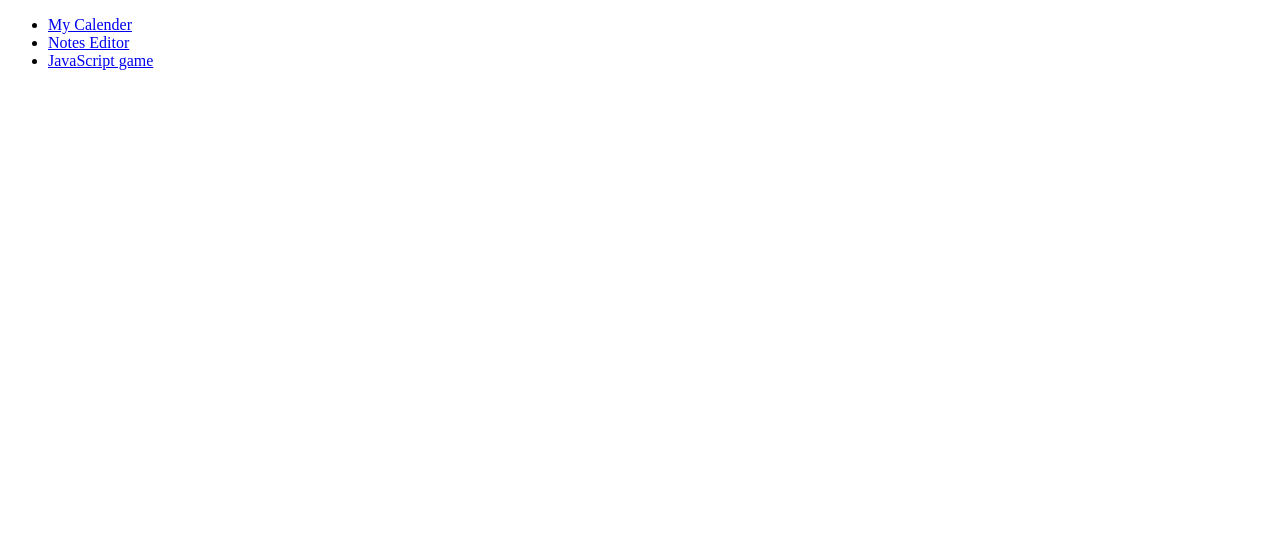
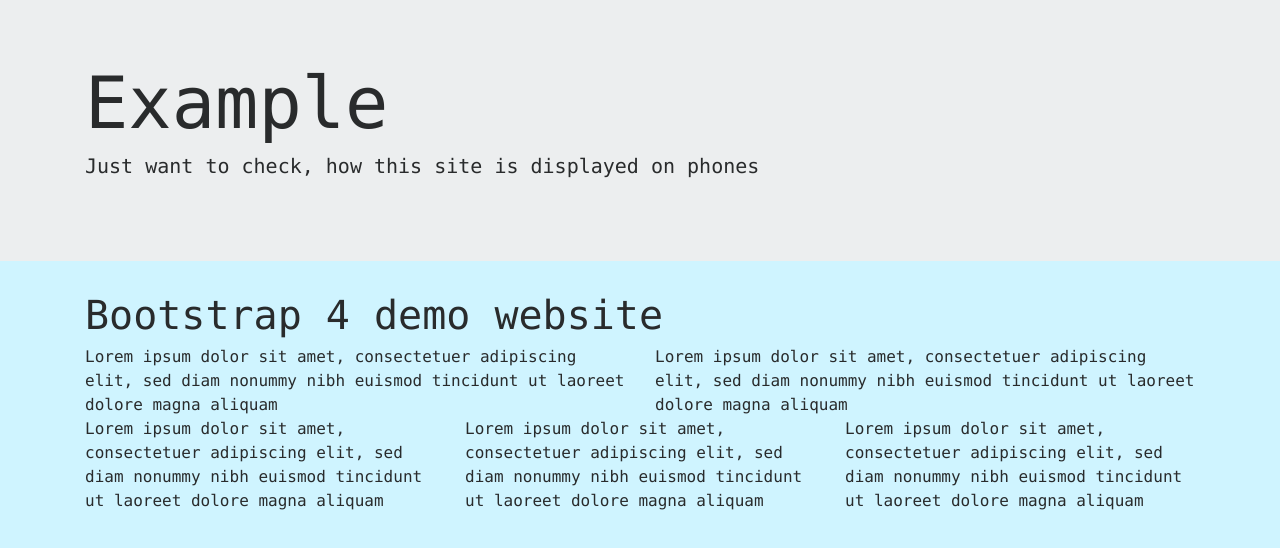
Before and after one commit to loony-wizard/loony-wizard.github.io, a plain HTML site: page index.html in a window 1280 px wide. Drawn offline with nearby package versions, Linux system fonts and the light colour scheme; files that its build step writes are made by us from their sources; a script that the page names is missing.

Commit message:
changes in bootstrap example

```diff
--- a/index.html
+++ b/index.html
@@ -1,14 +1,74 @@
 <!DOCTYPE html>
 <html lang="en">
-<head>
-	<meta charset="UTF-8">
-	<title>Vladimir Nikitin personal website</title>
-</head>
-<body>
-	<ul>
-		<li><a href="https://loonywizard.github.io/my_calender/" target="_blank">My Calender</a></li>
-		<li><a href="https://loonywizard.github.io/notes_editor/" target="_blank">Notes Editor</a></li>
-		<li><a href="https://loonywizard.github.io/game/" target="_blank">JavaScript game</a></li>
-	</ul>
-</body>
+  <head>
+    <!-- Required meta tags -->
+    <meta charset="utf-8">
+    <meta name="viewport" content="width=device-width, initial-scale=1, maximum-scale=1, user-scalable=no">
+
+    <!-- Bootstrap CSS -->
+    <link rel="stylesheet" href="https://maxcdn.bootstrapcdn.com/bootstrap/4.0.0-alpha.6/css/bootstrap.min.css" integrity="sha384-rwoIResjU2yc3z8GV/NPeZWAv56rSmLldC3R/AZzGRnGxQQKnKkoFVhFQhNUwEyJ" crossorigin="anonymous">
+
+    <link rel="stylesheet" href="css/main.css">
+  </head>
+  <body>
+    <div class="jumbotron jumbotron-fluid">
+      <div class="container">
+        <h1 class="display-3">Example</h1>
+        <p class="lead">Just want to check, how this site is displayed on phones</p>
+      </div>
+    </div>
+    <div class="container">
+      <h1>Bootstrap 4 demo website</h1>
+      <div class="row align-items-start">
+        <div class="col-sm"> Lorem ipsum dolor sit amet, consectetuer adipiscing elit, sed diam nonummy nibh euismod tincidunt ut laoreet dolore magna aliquam</div>
+        <div class="col-sm"> Lorem ipsum dolor sit amet, consectetuer adipiscing elit, sed diam nonummy nibh euismod tincidunt ut laoreet dolore magna aliquam</div>
+      </div>
+      <div class="row align-items-start">
+        <div class="col-md"> Lorem ipsum dolor sit amet, consectetuer adipiscing elit, sed diam nonummy nibh euismod tincidunt ut laoreet dolore magna aliquam</div>
+        <div class="col-md"> Lorem ipsum dolor sit amet, consectetuer adipiscing elit, sed diam nonummy nibh euismod tincidunt ut laoreet dolore magna aliquam</div>
+        <div class="col-md"> Lorem ipsum dolor sit amet, consectetuer adipiscing elit, sed diam nonummy nibh euismod tincidunt ut laoreet dolore magna aliquam</div>
+      </div>
+    </div>
+    <!-- <div class="jumbotron jumbotron-fluid">
+      <div class="container">
+        <h1 class="display-1">Fluid jumbotron</h1>
+        <p class="lead">This is a modified jumbotron that occupies the entire horizontal space of its parent.</p>
+      </div>
+    </div>
+    <h1 class="display-1">Display 1</h1>
+    <ul class="list-inline">
+      <li class="list-inline-item"><h2>Lorem ipsum</h2></li>
+      <li class="list-inline-item"><h2>Phasellus iaculis</h2></li>
+      <li class="list-inline-item"><h2>Nulla volutpat</h2></li>
+    </ul><ul class="nav flex-lg-column">
+      <li class="nav-item">
+        <a class="nav-link active" href="#">Active</a>
+      </li>
+      <li class="nav-item">
+        <a class="nav-link" href="#">Link</a>
+      </li>
+      <li class="nav-item">
+        <a class="nav-link" href="#">Link</a>
+      </li>
+      <li class="nav-item">
+        <a class="nav-link disabled" href="#">Disabled</a>
+      </li>
+    </ul>
+    <h1>Hello, world!</h1>
+    <div class="container">
+      <div class="row align-items-start">
+        <div class="col-sm">col-sm</div>
+        <div class="col-sm">col-sm</div>
+      </div>
+      <div class="row align-items-start">
+        <div class="col-md">col-md</div>
+        <div class="col-md">col-md</div>
+        <div class="col-md">col-md</div>
+      </div>
+    </div> -->
+    <!-- jQuery first, then Tether, then Bootstrap JS. -->
+    <script src="https://code.jquery.com/jquery-3.1.1.slim.min.js" integrity="sha384-A7FZj7v+d/sdmMqp/nOQwliLvUsJfDHW+k9Omg/a/EheAdgtzNs3hpfag6Ed950n" crossorigin="anonymous"></script>
+    <script src="https://cdnjs.cloudflare.com/ajax/libs/tether/1.4.0/js/tether.min.js" integrity="sha384-DztdAPBWPRXSA/3eYEEUWrWCy7G5KFbe8fFjk5JAIxUYHKkDx6Qin1DkWx51bBrb" crossorigin="anonymous"></script>
+    <script src="https://maxcdn.bootstrapcdn.com/bootstrap/4.0.0-alpha.6/js/bootstrap.min.js" integrity="sha384-vBWWzlZJ8ea9aCX4pEW3rVHjgjt7zpkNpZk+02D9phzyeVkE+jo0ieGizqPLForn" crossorigin="anonymous"></script>
+  </body>
 </html>
```
